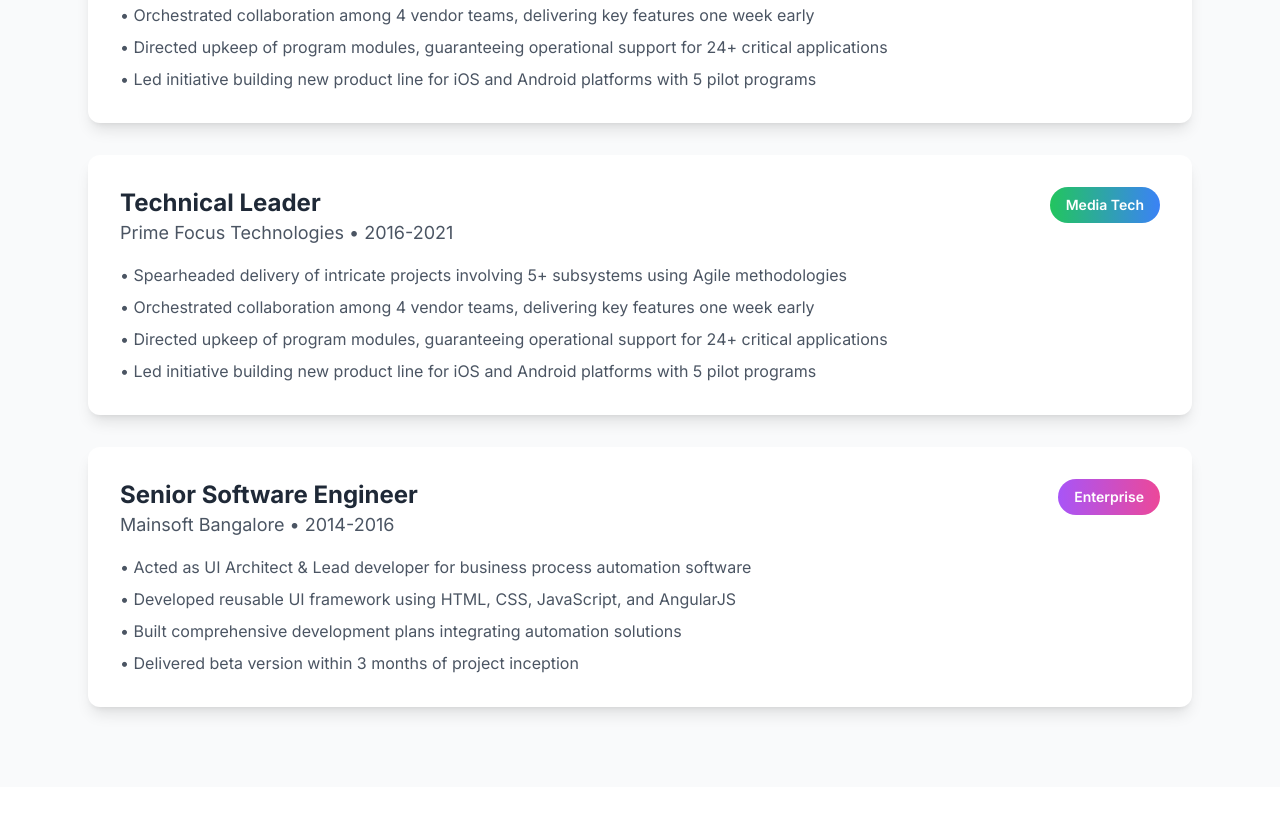
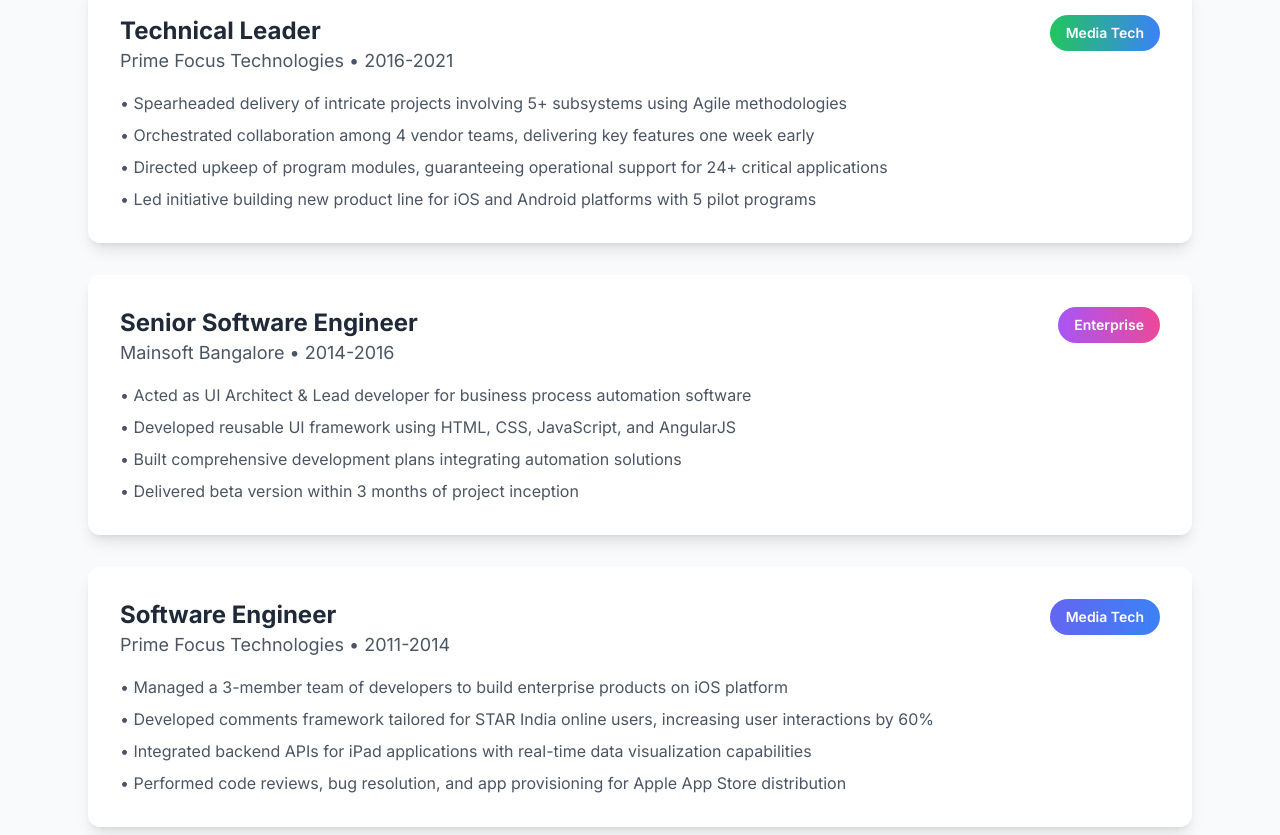
Before and after one commit to sridharpasala/sridharpasala.github.io, a plain HTML site: page index.html in a window 1280 px wide. Shown: the part 3045-3880 px from the top of the page. Drawn offline with nearby package versions, Linux system fonts and the light colour scheme.

Commit message:
Add loan default prediction and autonomous vehicle detection projects to experience section

```diff
--- a/index.html
+++ b/index.html
@@ -262,6 +262,14 @@
                             <h4 class="font-semibold text-gray-800 mb-2">👥 Employee Attrition Prediction</h4>
                             <p class="text-sm text-gray-600">Built ML model using SMOTE, k-fold cross-validation, and clustering to predict employee turnover and develop retention strategies</p>
                         </div>
+                        <div class="bg-gray-50 p-4 rounded-lg">
+                            <h4 class="font-semibold text-gray-800 mb-2">💰 Loan Default Prediction</h4>
+                            <p class="text-sm text-gray-600">Built deep learning model using historical data (2007-2015) to predict loan defaults with imbalanced dataset handling techniques</p>
+                        </div>
+                        <div class="bg-gray-50 p-4 rounded-lg">
+                            <h4 class="font-semibold text-gray-800 mb-2">🚗 Autonomous Vehicle Detection</h4>
+                            <p class="text-sm text-gray-600">Developed real-time vehicle detection system for Tesla's self-driving program using computer vision and object detection algorithms</p>
+                        </div>
                     </div>
                     <div class="flex gap-2 flex-wrap">
                         <span class="bg-blue-100 text-blue-800 px-3 py-1 rounded-full text-sm">Python</span>
@@ -303,22 +311,6 @@
                     </ul>
                 </div>
 
-                <div class="bg-white rounded-xl p-8 shadow-lg card-hover">
-                    <div class="flex flex-col md:flex-row md:justify-between md:items-start mb-4">
-                        <div>
-                            <h3 class="text-2xl font-bold text-gray-800">Technical Leader</h3>
-                            <p class="text-lg text-gray-600">Prime Focus Technologies • 2016-2021</p>
-                        </div>
-                        <span class="bg-gradient-to-r from-green-500 to-blue-500 text-white px-4 py-2 rounded-full text-sm font-semibold">Media Tech</span>
-                    </div>
-                    <ul class="text-gray-600 space-y-2">
-                        <li>• Spearheaded delivery of intricate projects involving 5+ subsystems using Agile methodologies</li>
-                        <li>• Orchestrated collaboration among 4 vendor teams, delivering key features one week early</li>
-                        <li>• Directed upkeep of program modules, guaranteeing operational support for 24+ critical applications</li>
-                        <li>• Led initiative building new product line for iOS and Android platforms with 5 pilot programs</li>
-                    </ul>
-                </div>
-
                 <div class="timeline-item bg-white rounded-xl p-8 shadow-lg card-hover">
                     <div class="flex flex-col md:flex-row md:justify-between md:items-start mb-4">
                         <div>
@@ -334,6 +326,23 @@
                         <li>• Delivered beta version within 3 months of project inception</li>
                     </ul>
                 </div>
+
+                <div class="bg-white rounded-xl p-8 shadow-lg card-hover">
+                    <div class="flex flex-col md:flex-row md:justify-between md:items-start mb-4">
+                        <div>
+                            <h3 class="text-2xl font-bold text-gray-800">Software Engineer</h3>
+                            <p class="text-lg text-gray-600">Prime Focus Technologies • 2011-2014</p>
+                        </div>
+                        <span class="bg-gradient-to-r from-indigo-500 to-blue-500 text-white px-4 py-2 rounded-full text-sm font-semibold">Media Tech</span>
+                    </div>
+                    <ul class="text-gray-600 space-y-2">
+                        <li>• Managed a 3-member team of developers to build enterprise products on iOS platform</li>
+                        <li>• Developed comments framework tailored for STAR India online users, increasing user interactions by 60%</li>
+                        <li>• Integrated backend APIs for iPad applications with real-time data visualization capabilities</li>
+                        <li>• Performed code reviews, bug resolution, and app provisioning for Apple App Store distribution</li>
+                    </ul>
+                </div>
+
             </div>
         </div>
     </section>
```
